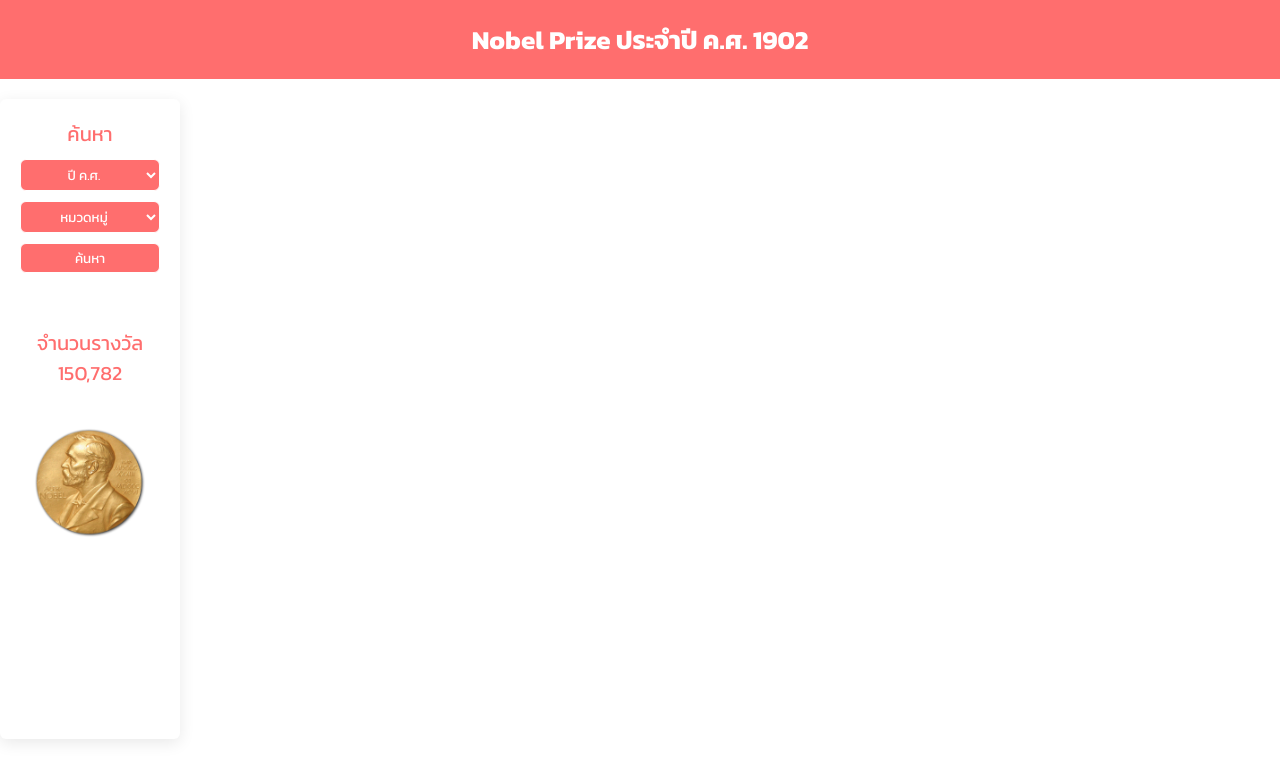
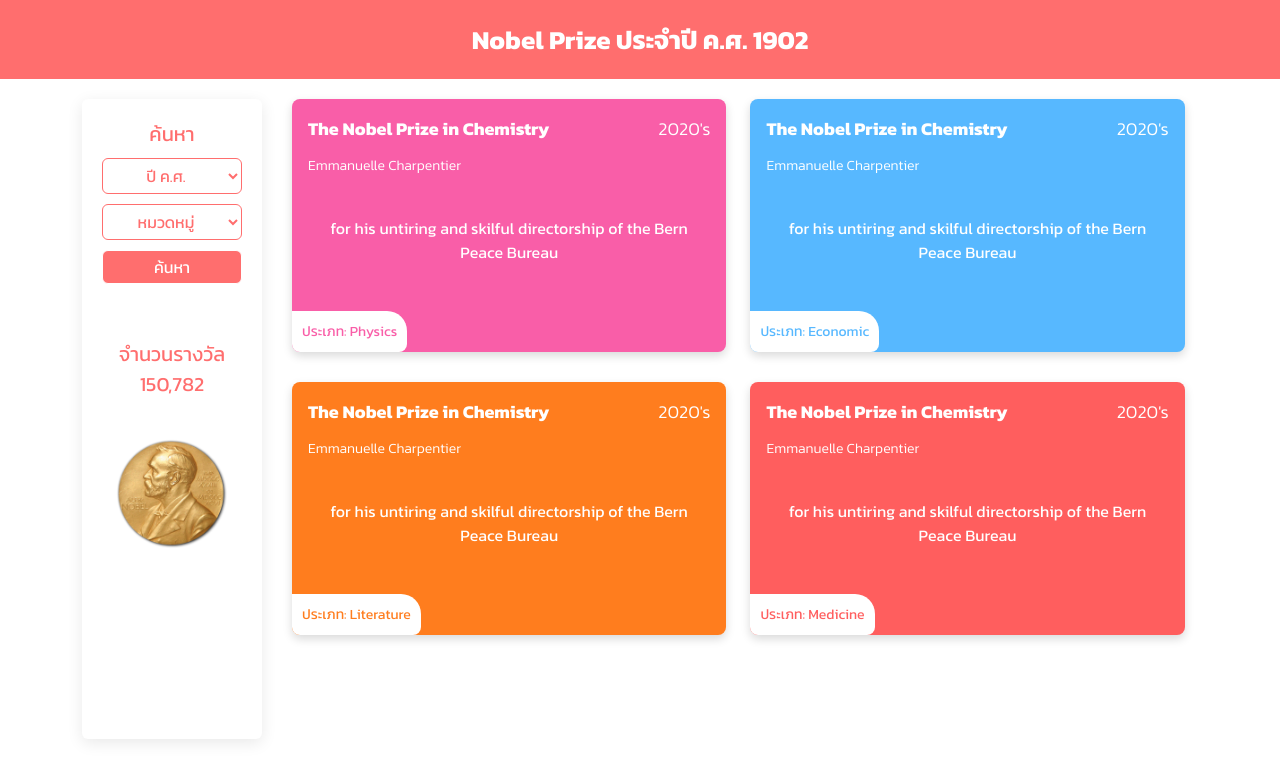
Before and after one commit to jatuponnop/nobel-prize, a React (Create React App) app: page / in a window 1280 px wide. Shown: the top 780 px of the page. Built offline with nearby package versions, Linux system fonts and the light colour scheme; the HTML template or start-up script is replaced by a standard one.

Commit message:
add prize details

```diff
--- a/public/index.html
+++ b/public/index.html
@@ -4,6 +4,9 @@
 <head>
   <meta charset="utf-8" />
   <link rel="stylesheet" href="https://cdnjs.cloudflare.com/ajax/libs/font-awesome/6.2.0/css/all.min.css">
+  <!-- CSS only -->
+  <link href="https://cdn.jsdelivr.net/npm/bootstrap@5.2.2/dist/css/bootstrap.min.css" rel="stylesheet"
+    integrity="sha384-Zenh87qX5JnK2Jl0vWa8Ck2rdkQ2Bzep5IDxbcnCeuOxjzrPF/et3URy9Bv1WTRi" crossorigin="anonymous">
   <title>IMED Nobel Project</title>
 
 </head>
--- /dev/null
+++ b/src/components/detail/Detail.jsx
@@ -0,0 +1,58 @@
+import React from 'react'
+import Prize from '../prize/Prize'
+import styles from "./Detail.module.scss"
+
+const Detail = () => {
+  let prize = {
+    category: "Physics",
+    categoryFullName: "The Nobel Prize in Chemistry",
+    awardYear: "2020",
+    laureates: [
+      {
+        "knownName": {
+          "en": "Emmanuelle Charpentier"
+        },
+        "fullName": {
+          "en": "Emmanuelle Charpentier"
+        },
+        "motivation": {
+          "en": "for his untiring and skilful directorship of the Bern Peace Bureau"
+        }
+      },
+      {
+        "knownName": {
+          "en": "Jennifer A. Doudna"
+        },
+        "fullName": {
+          "en": "Jennifer A. Doudna"
+        },
+        "motivation": {
+          "en": "for the development of a method for genome editing"
+        }
+      }
+    ]
+  }
+  let prize2 = { ...prize, category: "Economic" };
+  let prize3 = { ...prize, category: "Literature" };
+  let prize4 = { ...prize, category: "Medicine" };
+  return (
+    <div className={styles.detail}>
+      <div className="row">
+        <div className="col-6">
+          <Prize prize={prize} />
+        </div>
+        <div className="col-6">
+          <Prize prize={prize2} />
+        </div>
+        <div className="col-6">
+          <Prize prize={prize3} />
+        </div>
+        <div className="col-6">
+          <Prize prize={prize4} />
+        </div>
+      </div>
+    </div>
+  )
+}
+
+export default Detail
--- /dev/null
+++ b/src/components/detail/Detail.module.scss
@@ -0,0 +1,12 @@
+@import "../../styles/variables.scss";
+
+.detail {
+  width: 80%;
+  display: inline-block;
+  margin-left: 30px;
+  height: 100%;
+  .prizeTitle {
+  }
+  .awardYear {
+  }
+}
--- a/src/components/filter/Filter.jsx
+++ b/src/components/filter/Filter.jsx
@@ -5,11 +5,11 @@
   return (
     <div className={styles.filter}>
       <label className={`${styles.title} mb-1`}>ค้นหา </label>
-      <select>
+      <select className='outline'>
         <option defaultChecked="true">ปี ค.ศ.</option>
         <option>ค.ศ. 1902</option>
       </select>
-      <select>
+      <select className='outline'>
         <option>หมวดหมู่</option>
         <option>เคมี</option>
         <option>วิทยาศาสตร์เศรษฐกิจ</option>
--- a/src/components/filter/Filter.module.scss
+++ b/src/components/filter/Filter.module.scss
@@ -9,6 +9,7 @@
   color: $primary;
   border-radius: 6px;
   padding: 20px 20px;
+  float: left;
   .title {
     font-size: 20px;
   }
--- /dev/null
+++ b/src/components/prize/Prize.jsx
@@ -0,0 +1,29 @@
+import React from 'react'
+import styles from "./Prize.module.scss"
+
+const Prize = ({ prize: { category, categoryFullName, awardYear, laureates } }) => {
+  return (
+    <div className={`${styles.prize} card-${category.toLowerCase()}`}>
+      <div className={styles.title}>
+        <label className={styles.category}>
+          {categoryFullName}
+        </label>
+        <label className={styles.awardYear}>
+          {awardYear}'s
+        </label>
+      </div>
+      <label className={styles.laureateName}>
+        {laureates[0].knownName.en}
+      </label>
+      <label className={styles.motivation}>
+        {laureates[0].motivation.en}
+      </label>
+
+      <label className={`${styles.categoryType} color-${category.toLowerCase()}`}>
+        ประเภท: {category}
+      </label>
+    </div>
+  )
+}
+
+export default Prize
--- /dev/null
+++ b/src/components/prize/Prize.module.scss
@@ -0,0 +1,44 @@
+@import "../../styles/variables.scss";
+
+.prize {
+  margin-bottom: 30px;
+  box-shadow: 0px 4px 10px rgba(0, 0, 0, 0.15);
+  padding: 16px 16px;
+  color: white;
+  border-radius: 8px;
+  position: relative;
+  .title {
+    .category {
+      float: left;
+      font-size: 18px;
+      font-weight: bold;
+    }
+    .awardYear {
+      float: right;
+      font-size: 18px;
+      font-weight: lighter;
+    }
+  }
+  .laureateName {
+    clear: both;
+    margin-top: 40px;
+    font-size: 14px;
+    font-weight: lighter;
+  }
+  .motivation {
+    font-size: 16px;
+    padding: 40px 20px;
+    text-align: center;
+    margin-bottom: 30px;
+    height: 130px;
+  }
+  .categoryType {
+    position: absolute;
+    left: 0;
+    background-color: white;
+    padding: 10px;
+    font-size: 14px;
+    bottom: 0;
+    border-radius: 0px 20px 8px 8px;
+  }
+}
--- a/src/pages/Home.jsx
+++ b/src/pages/Home.jsx
@@ -1,6 +1,7 @@
 import React from 'react'
 import Header from '../components/header/Header'
 import Filter from '../components/filter/Filter'
+import Detail from '../components/detail/Detail'
 
 const Home = () => {
   return (
@@ -8,6 +9,7 @@
       <Header />
       <div className="container">
         <Filter />
+        <Detail />
       </div>
     </>
   )
--- a/src/styles/global.scss
+++ b/src/styles/global.scss
@@ -55,12 +55,6 @@
   border: 1px solid $primary;
   background-color: $secondary;
   color: $primary;
-
-  &:hover {
-    border: 1px solid $secondary;
-    background-color: $primary;
-    color: $secondary;
-  }
 }
 a,
 button,
@@ -72,3 +66,41 @@
 label {
   display: block;
 }
+
+.card-chemistry {
+  background-color: $chemistry;
+}
+.card-economic {
+  background-color: $economic;
+}
+.card-literature {
+  background-color: $literature;
+}
+.card-peace {
+  background-color: $peace;
+}
+.card-physics {
+  background-color: $physics;
+}
+.card-medicine {
+  background-color: $medicine;
+}
+
+.color-chemistry {
+  color: $chemistry;
+}
+.color-economic {
+  color: $economic;
+}
+.color-literature {
+  color: $literature;
+}
+.color-peace {
+  color: $peace;
+}
+.color-physics {
+  color: $physics;
+}
+.color-medicine {
+  color: $medicine;
+}
--- a/src/styles/variables.scss
+++ b/src/styles/variables.scss
@@ -1,2 +1,11 @@
+/* Common Color */
 $primary: #ff6e6e;
 $secondary: white;
+
+/* Prize Card Color */
+$chemistry: #7656ce;
+$economic: #57b8ff;
+$literature: #ff7d1e;
+$peace: #56ce8d;
+$physics: #f95ea8;
+$medicine: #ff5e5e;
```
